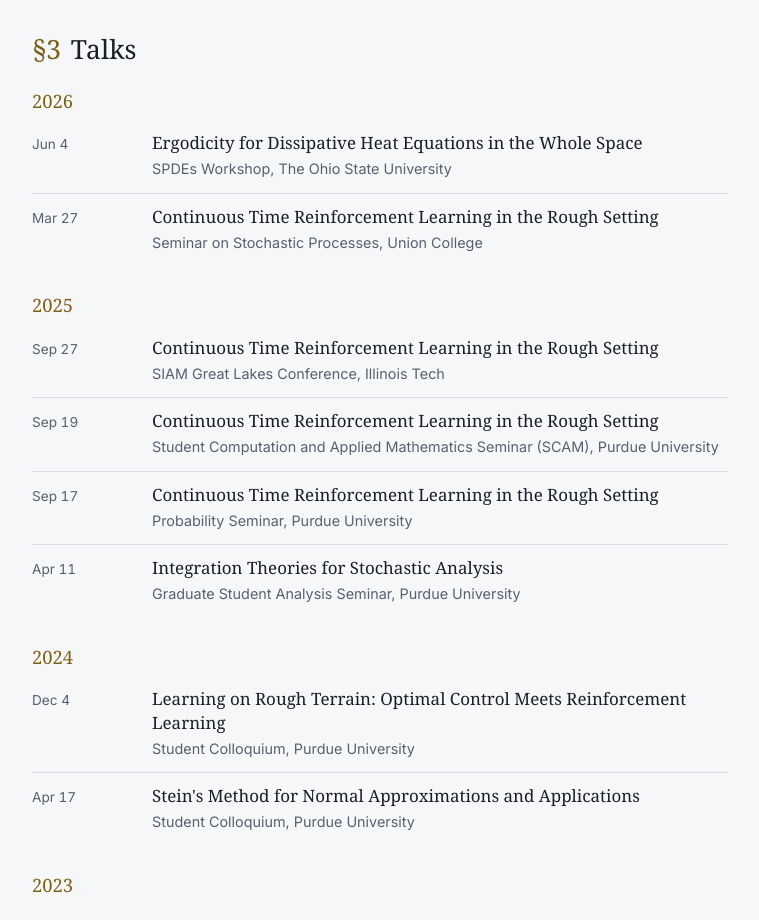
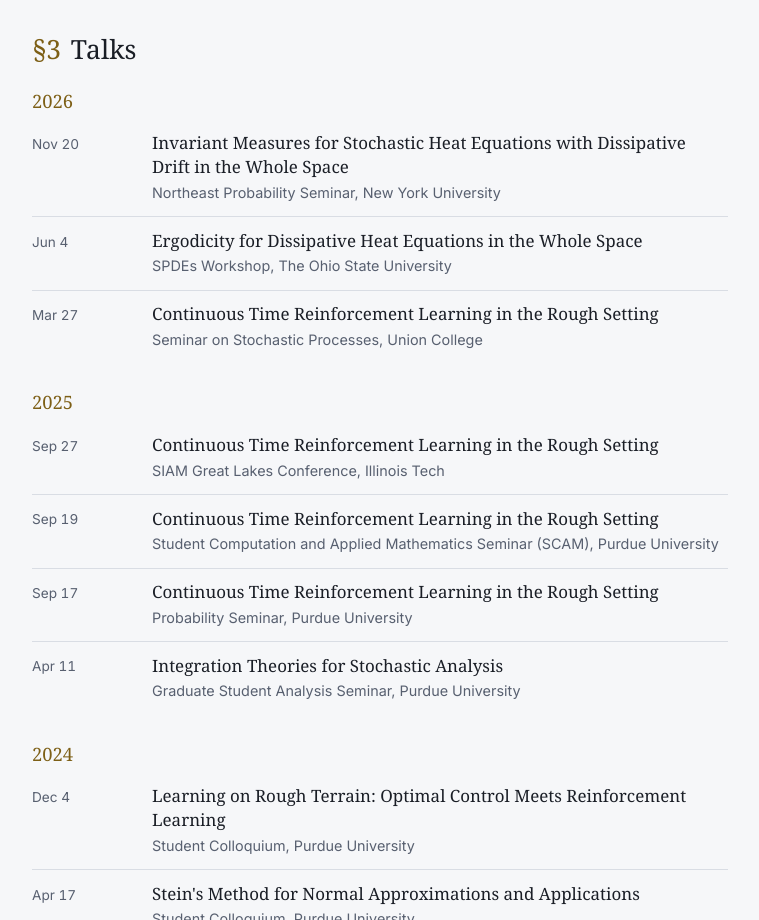
Before and after one commit to eashkari/eashkari.github.io, a plain HTML site: page index.html in a window 1280 px wide. Shown: the part 1377-2297 px from the top of the page, without its empty margins (260-1019 px from the left). Drawn offline with Linux system fonts and the light colour scheme; a web font is replaced by a local one.

Commit message:
Add Nov 2026 Northeast Probability Seminar talk
Co-Authored-By: Claude Opus 5.5 <noreply@anthropic.com>

```diff
--- a/index.html
+++ b/index.html
@@ -269,6 +269,7 @@ footer { border-top: 1px solid var(--rule); padding-block: 2rem 3rem; color: var
 
     <div class="year">2026</div>
     <ul class="dated">
+      <li><time datetime="2026-11-20">Nov 20</time><div class="what"><span class="t">Invariant Measures for Stochastic Heat Equations with Dissipative Drift in the Whole Space</span><span class="v">Northeast Probability Seminar, New York University</span></div></li>
       <li><time datetime="2026-06-04">Jun 4</time><div class="what"><span class="t">Ergodicity for Dissipative Heat Equations in the Whole Space</span><span class="v">SPDEs Workshop, The Ohio State University</span></div></li>
       <li><time datetime="2026-03-27">Mar 27</time><div class="what"><span class="t">Continuous Time Reinforcement Learning in the Rough Setting</span><span class="v">Seminar on Stochastic Processes, Union College</span></div></li>
     </ul>
```
